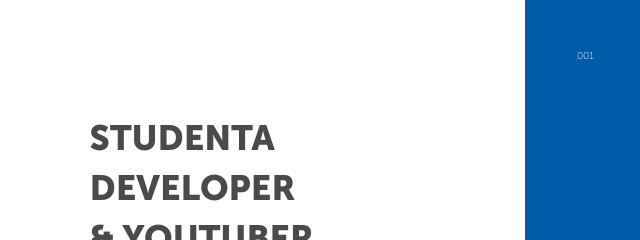
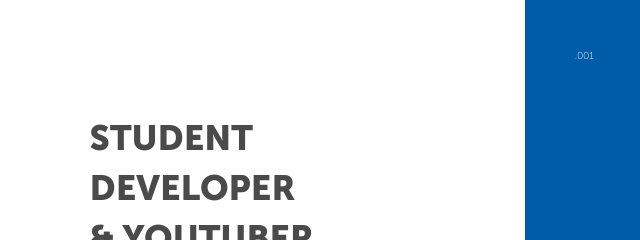
Before and after one commit to lamsalsamip1/Personal-website, a website: page index.html in a window 1280 px wide. Shown: the top 240 px of the page, 0-640 px from the left. Drawn offline with nearby package versions, Linux system fonts and the light colour scheme.

Commit message:
Update index.html

```diff
--- a/index.html
+++ b/index.html
@@ -64,7 +64,7 @@
     <div class="header">
       <div class="header__intro">
         <div class="header__intro--heading">
-          <span>Studenta</span>
+          <span>Student</span>
           <span>Developer</span>
           <span>& Youtuber</span>
         </div>
```
